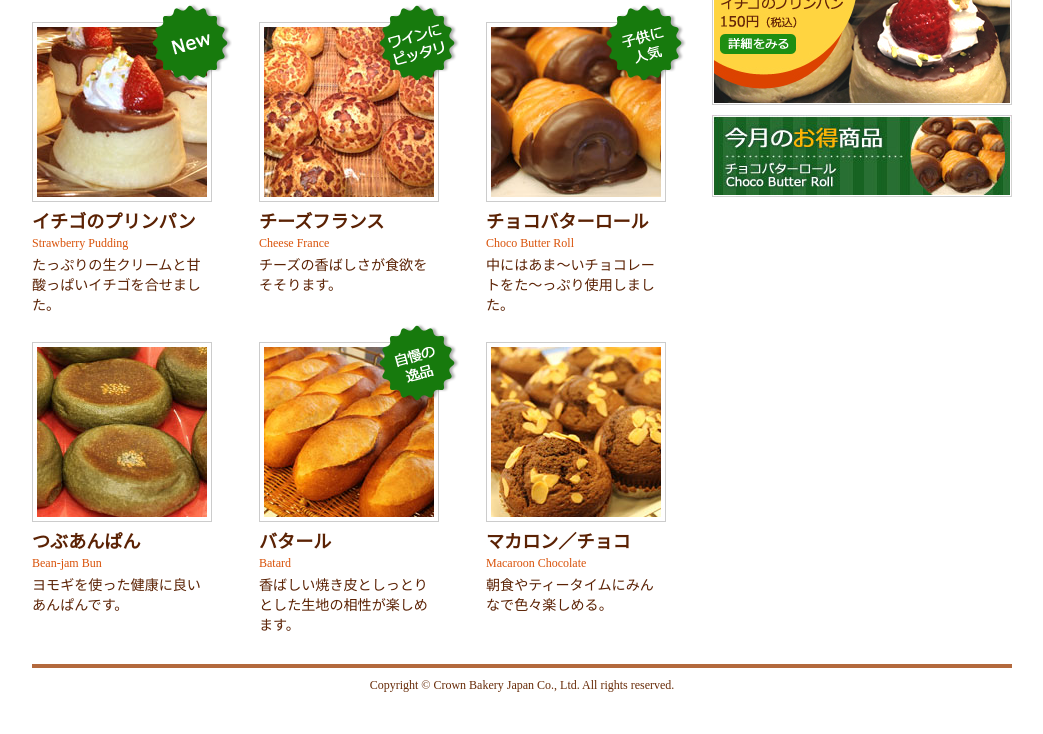
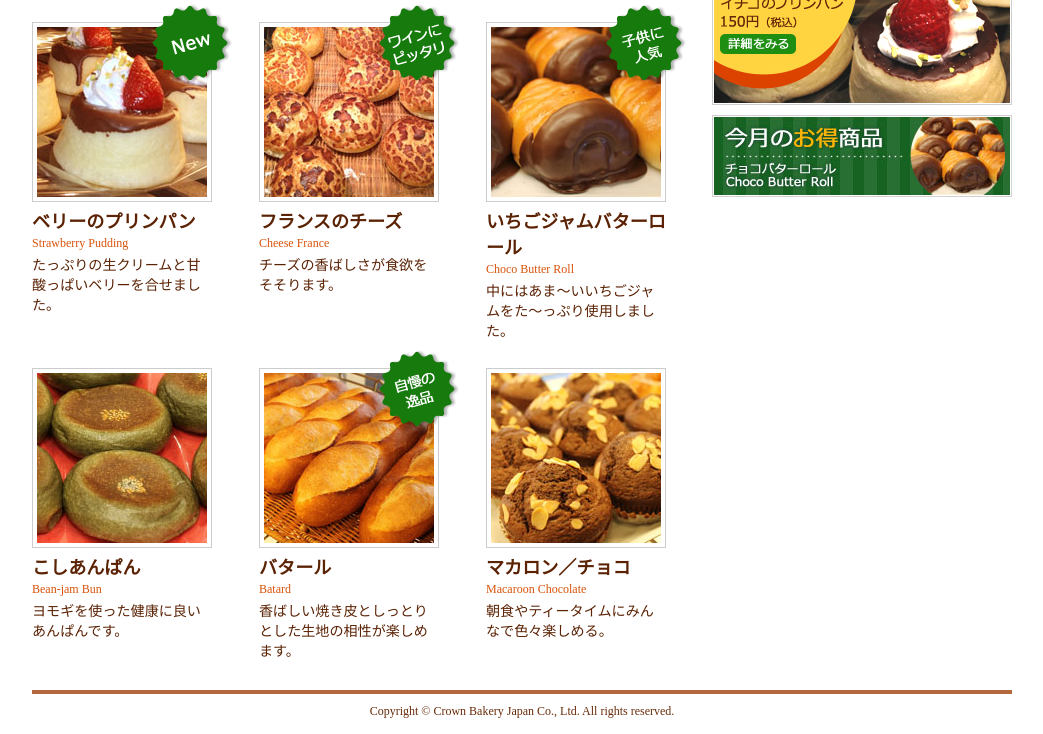
Before and after one commit to riex64/bakerysite, a plain HTML site: page products.html in a window 1280 px wide. Shown: the part 183-917 px from the top of the page, without its empty margins (118-1161 px from the left). Before the commit the page ends 891 px from the top, so only its background shows below. Drawn offline with Linux system fonts and the light colour scheme.

Commit message:
商品情報を編集

```diff
--- a/products.html
+++ b/products.html
@@ -26,25 +26,25 @@
 			<div id="prodlist">
 				<ul>
 					<li><a href="item.html"><img src="images/product_01.jpg" alt="イチゴのプリンパン" /></a>
-						<p class="prod_name">イチゴのプリンパン</p>
+						<p class="prod_name">ベリーのプリンパン</p>
 						<p class="prod_name_eng">Strawberry Pudding</p>
-						<p>たっぷりの生クリームと甘酸っぱいイチゴを合せました。</p>
+						<p>たっぷりの生クリームと甘酸っぱいベリーを合せました。</p>
 						<p class="label"><img src="images/badge_new.png" width="80" height="80" alt="New" /></p>
 					</li>
 					<li><a href="#"><img src="images/product_02.jpg" alt="チーズフランス" /></a>
-						<p class="prod_name">チーズフランス</p>
+						<p class="prod_name">フランスのチーズ</p>
 						<p class="prod_name_eng">Cheese France</p>
 						<p>チーズの香ばしさが食欲をそそります。</p>
 						<p class="label"><img src="images/badge_wine.png" width="80" height="80" alt="ワインにピッタリ" /></p>
 					</li>
 					<li class="prod_right"><a href="#"><img src="images/product_03.jpg" alt="チョコバターロール" /></a>
-						<p class="prod_name">チョコバターロール</p>
+						<p class="prod_name">いちごジャムバターロール</p>
 						<p class="prod_name_eng">Choco Butter Roll</p>
-						<p>中にはあま～いチョコレートをた～っぷり使用しました。</p>
+						<p>中にはあま～いいちごジャムをた～っぷり使用しました。</p>
 						<p class="label"><img src="images/badge_kids.png" width="80" height="80" alt="子供に人気" /></p>
 					</li>
 					<li><a href="#"><img src="images/product_04.jpg" alt="つぶあんぱん" /></a>
-						<p class="prod_name">つぶあんぱん</p>
+						<p class="prod_name">こしあんぱん</p>
 						<p class="prod_name_eng">Bean-jam Bun</p>
 						<p>ヨモギを使った健康に良い<br />
 							あんぱんです。</p>
```
